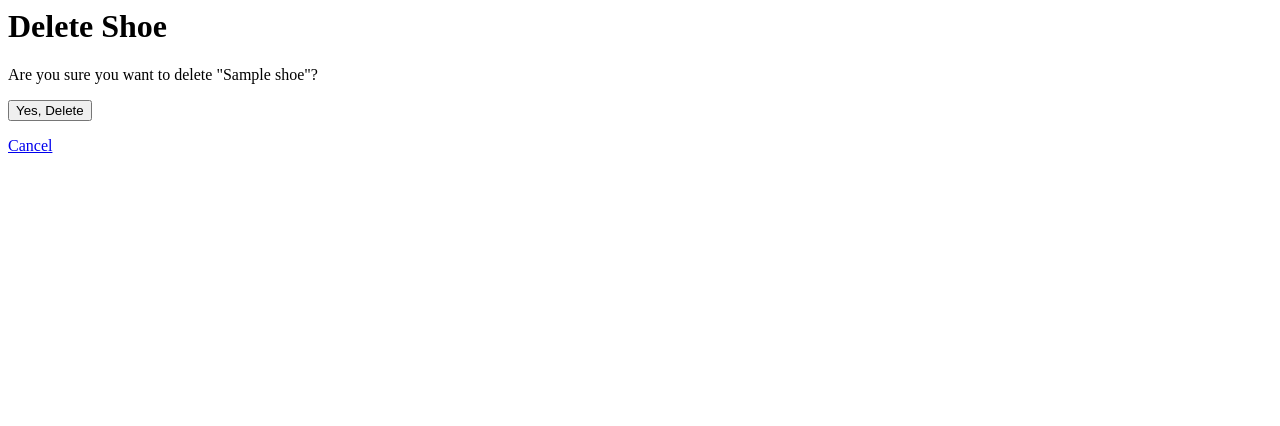
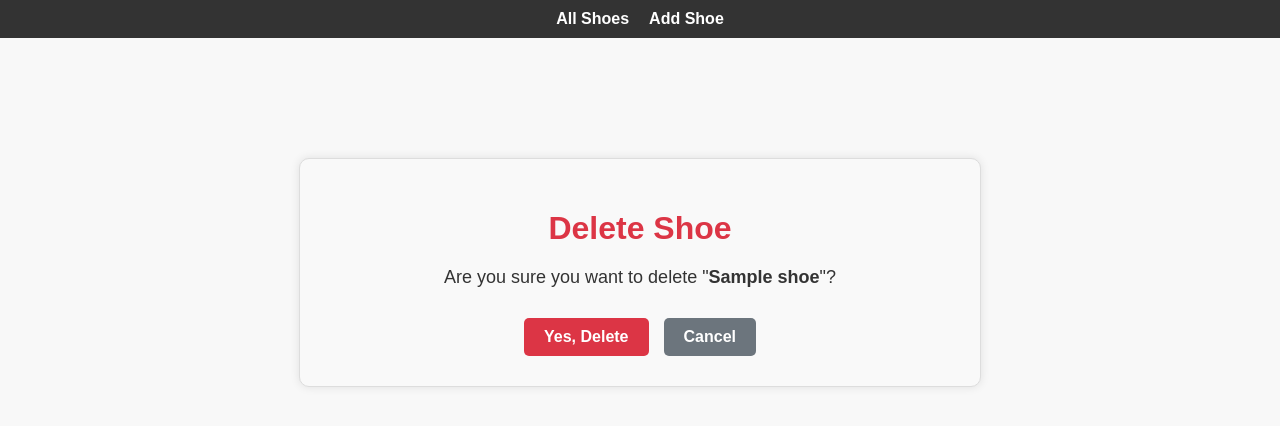
Before and after one commit to AC244/SNKR, a Django app: page /shoe/1/delete/ in a window 1280 px wide. Shown: the top 426 px of the page. Run offline with Django 5.2, Linux system fonts and the light colour scheme; a user stored in the database is signed in; tables that the repository leaves empty hold one stand-in row (values such as "Sample post").

Commit message:
shoe delete

```diff
--- /dev/null
+++ b/main_app/static/css/shoe_confirm_delete.css
@@ -0,0 +1,55 @@
+.delete-container {
+    width: 50%;
+    margin: 100px auto;
+    text-align: center;
+    font-family: Arial, sans-serif;
+    color: #333;
+    background-color: #f9f9f9;
+    border: 1px solid #ddd;
+    border-radius: 10px;
+    padding: 30px;
+    box-shadow: 0 0 10px rgba(0, 0, 0, 0.1);
+}
+
+h1 {
+    color: #dc3545;
+    margin-bottom: 20px;
+}
+
+p {
+    font-size: 18px;
+    margin-bottom: 30px;
+}
+
+form {
+    display: flex;
+    justify-content: center;
+    gap: 15px;
+}
+
+.delete-button, .cancel-button {
+    padding: 10px 20px;
+    color: white;
+    text-decoration: none;
+    border: none;
+    border-radius: 5px;
+    cursor: pointer;
+    font-size: 1rem;
+    font-weight: bold;
+}
+
+.delete-button {
+    background-color: #dc3545;
+}
+
+.delete-button:hover {
+    background-color: #c82333;
+}
+
+.cancel-button {
+    background-color: #6c757d;
+}
+
+.cancel-button:hover {
+    background-color: #5a6268;
+}
--- a/main_app/templates/shoe_confirm_delete.html
+++ b/main_app/templates/shoe_confirm_delete.html
@@ -1,7 +1,18 @@
-<h1>Delete Shoe</h1>
-<p>Are you sure you want to delete "{{ shoe.name }}"?</p>
-<form method="POST">
-    {% csrf_token %}
-    <button type="submit">Yes, Delete</button>
-</form>
-<a href="{% url 'home' %}">Cancel</a>
+{% extends 'base.html' %}
+{% load static %}
+
+{% block head %}
+<link rel="stylesheet" href="{% static 'css/shoe_confirm_delete.css' %}">
+{% endblock %}
+
+{% block content %}
+<div class="delete-container">
+    <h1>Delete Shoe</h1>
+    <p>Are you sure you want to delete "<strong>{{ shoe.name }}</strong>"?</p>
+    <form method="POST">
+        {% csrf_token %}
+        <button type="submit" class="delete-button">Yes, Delete</button>
+        <a href="{% url 'home' %}" class="cancel-button">Cancel</a>
+    </form>
+</div>
+{% endblock %}
```
